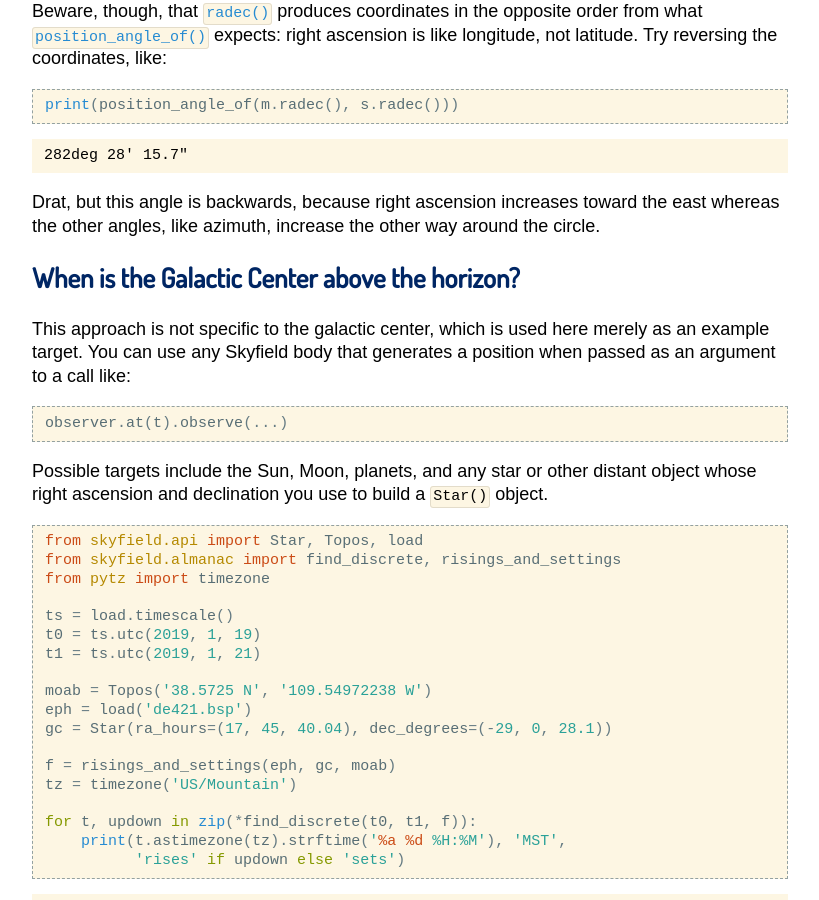
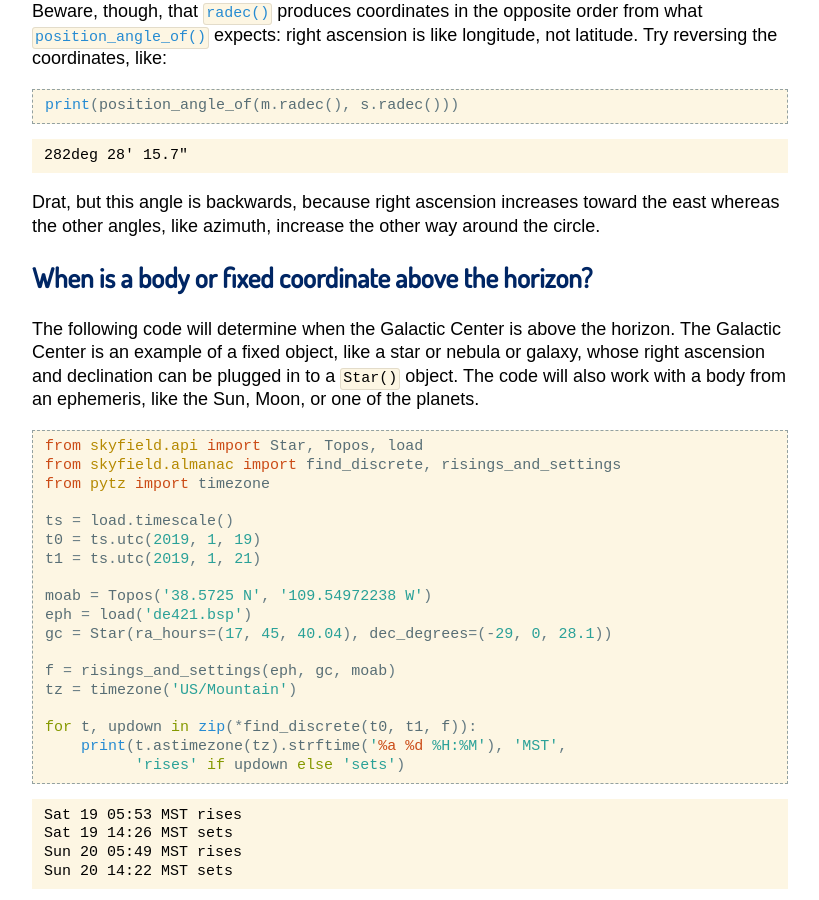
Before and after one commit to skyfielders/python-skyfield, a Sphinx documentation site: the page built from skyfield/documentation/examples.rst, in a window 1280 px wide and 900 px high, scrolled down 928 px. Shown: the whole window, without its empty margins (230-1049 px from the left). Built offline with Sphinx 7.4.7, drawn with Linux system fonts in a browser that asks for light colours; some web fonts are replaced; pages that are not in the unit, such as notebooks, are missing from menus; some of the changed text lies outside the part shown.

Commit message:
Rewrite a couple of example page paragraphs

```diff
--- a/skyfield/documentation/examples.rst
+++ b/skyfield/documentation/examples.rst
@@ -12,7 +12,7 @@ to solve a general problem,
 that should provide readers with a basis
 for solving other similar problems of their own.
 
-At what angle is the sun to the crescent Moon?
+At what angle in the sky is the crescent Moon?
 ==============================================
 
 The angle of the crescent Moon changes with the seasons.
@@ -75,21 +75,16 @@ Drat, but this angle is backwards, because right ascension increases
 toward the east whereas the other angles, like azimuth, increase the
 other way around the circle.
 
-When is the Galactic Center above the horizon?
-==============================================
+When is a body or fixed coordinate above the horizon?
+=====================================================
 
-This approach is not specific to the galactic center,
-which is used here merely as an example target.
-You can use any Skyfield body
-that generates a position when passed as an argument
-to a call like::
-
-    observer.at(t).observe(...)
-
-Possible targets include the Sun, Moon, planets,
-and any star or other distant object
-whose right ascension and declination
-you use to build a ``Star()`` object.
+The following code will determine
+when the Galactic Center is above the horizon.
+The Galactic Center is an example of a fixed object,
+like a star or nebula or galaxy,
+whose right ascension and declination can be plugged in to a ``Star()`` object.
+The code will also work with a body from an ephemeris,
+like the Sun, Moon, or one of the planets.
 
 .. testcode::
 
```
